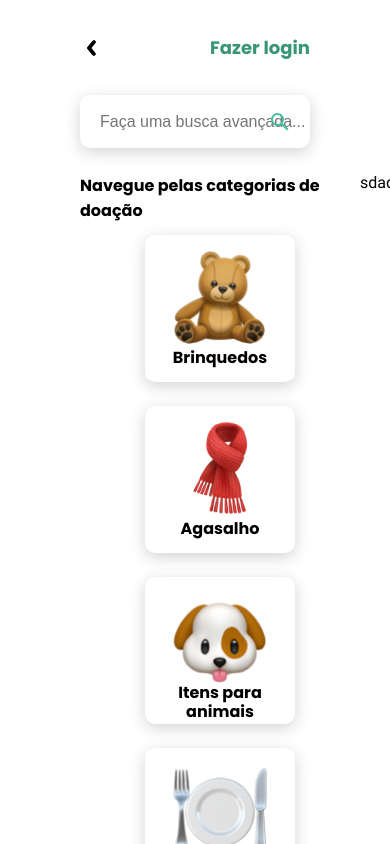
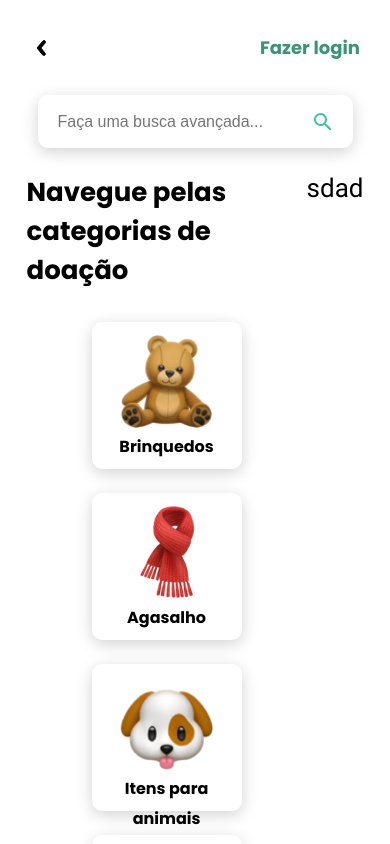
Before and after one commit to estartandodevs-course/doaae, a React (Create React App) app: page /home in a window 390 px wide. Shown: the top 844 px of the page. Built offline with nearby package versions, Linux system fonts and the light colour scheme.

Commit message:
style: implementando layout responsivo da pagina home

```diff
--- a/src/pages/Home/styles.js
+++ b/src/pages/Home/styles.js
@@ -1,19 +1,28 @@
 import styled from "styled-components";
 
 export const ContainerMasterHome = styled.section`
-  padding: 0 80px;
+  padding: 0 30px;
+  max-width: 950px;
+  margin: 0 auto;
 `;
 
 export const ContainerNavigations = styled.section`
   display: flex;
+  justify-content: space-between;
   width: 100%;
   margin-top: 25px;
+  font-size: 26px;
+
+  @media (max-width: 730px) {
+    justify-content: center;
+  }
 `;
 
 export const ContainerNavigationCategory = styled.section`
   max-width: 500px;
   min-width: 280px;
-  @media (max-width: 680px) {
+
+  @media (max-width: 900px) {
     display: flex;
     flex-direction: column;
     align-items: center;
@@ -25,4 +34,40 @@ export const ListCardsByCategory = styled.section`
   display: flex;
   flex-wrap: wrap;
   justify-content: space-around;
+  margin-top: 20px;
 `;
+
+export const DivisionFromNavigationMap = styled.aside`
+  display: flex;
+  flex-direction: column;
+  align-items: center;
+
+  > div > img {
+    margin-left: 44px;
+  }
+
+  @media (max-width: 730px) {
+    display: none;
+  }
+`;
+
+export const ContainerMapImage = styled.div`
+  margin: 35px 0 0 35px;
+  border-left: 3px solid #47c0a1;
+`;
+
+export const ContainerNavigationMobile = styled.div`
+  display: none;
+
+  @media (max-width: 730px) {
+    height: 236px;
+    max-width: 455px;
+    min-width: 280px;
+    display: flex;
+    justify-content: center;
+    align-items: center;
+    border-top: 2px solid #47c0a1;
+    border-bottom: 2px solid #47c0a1;
+    margin: 18px auto 33px;
+  }
+`;
```
